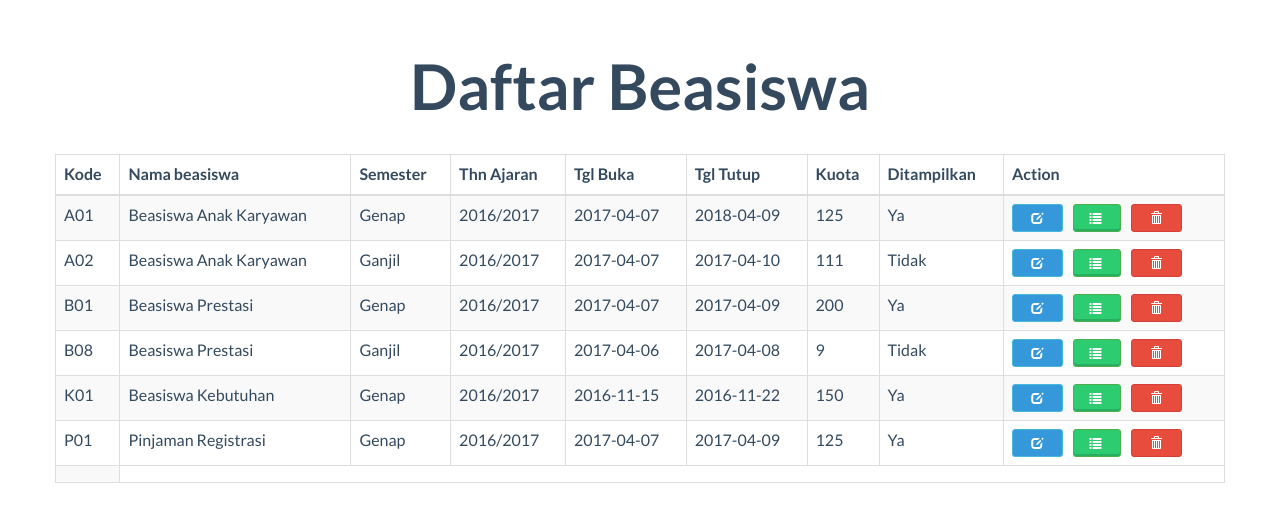
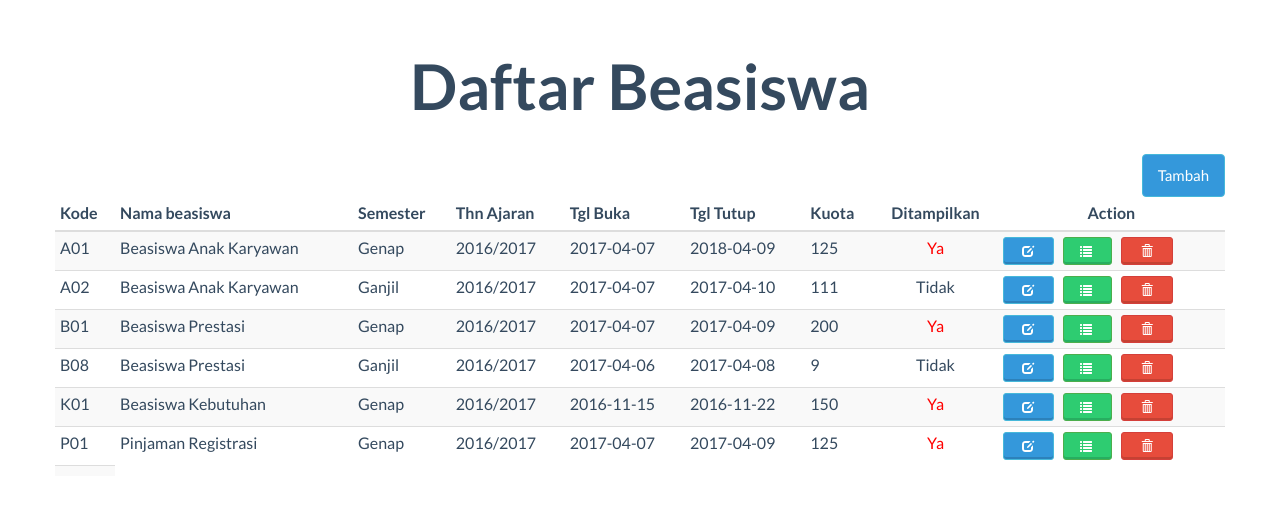
Before and after one commit to aamesaa/beasiswa, a PHP site: page /user_admin/Index.php in a window 1280 px wide. Shown: the part 60-582 px from the top of the page. Run offline with PHP 8.4, Linux system fonts and the light colour scheme; data comes from the database, SQL or seed files in the repository; some libraries are stand-ins or nearby versions.

Commit message:
minor adjustment

```diff
--- a/detail_beasiswa.php
+++ b/detail_beasiswa.php
@@ -16,7 +16,7 @@ date_default_timezone_set('Asia/Jakarta');
   <link href="css/bootstrap.min.css" rel="stylesheet">
   <link rel="stylesheet" href="https://maxcdn.bootstrapcdn.com/bootstrap/3.3.7/css/bootstrap.min.css">
   <script src="https://ajax.googleapis.com/ajax/libs/jquery/3.2.0/jquery.min.js"></script>
-  <script src="https://maxcdn.bootstrapcdn.com/bootstrap/3.3.7/js/bootstrap.min.js"></script>
+  <!--script src="https://maxcdn.bootstrapcdn.com/bootstrap/3.3.7/js/bootstrap.min.js"></script>
 
   <!-- Custom Google Web Font -->
   <link href="font-awesome/css/font-awesome.min.css" rel="stylesheet">
--- a/index.php
+++ b/index.php
@@ -18,7 +18,7 @@ date_default_timezone_set('Asia/Jakarta');
   <link href="css/bootstrap.min.css" rel="stylesheet">
   <link rel="stylesheet" href="https://maxcdn.bootstrapcdn.com/bootstrap/3.3.7/css/bootstrap.min.css">
   <script src="https://ajax.googleapis.com/ajax/libs/jquery/3.2.0/jquery.min.js"></script>
-  <script src="https://maxcdn.bootstrapcdn.com/bootstrap/3.3.7/js/bootstrap.min.js"></script>
+  <!--script src="https://maxcdn.bootstrapcdn.com/bootstrap/3.3.7/js/bootstrap.min.js"></script>
 
   <!-- Custom Google Web Font -->
   <link href="font-awesome/css/font-awesome.min.css" rel="stylesheet">
--- a/user_admin/Index.php
+++ b/user_admin/Index.php
@@ -13,12 +13,12 @@ $getDataBsw=mysqli_query($koneksi,"SELECT * FROM beasiswa");
   <!--CSS-->
   <!-- Bootstrap core CSS -->
   <link href="../css/bootstrap.min.css" rel="stylesheet">
-  <link rel="stylesheet" href="https://maxcdn.bootstrapcdn.com/bootstrap/3.3.7/..css/bootstrap.min.css">
+  <link rel="stylesheet" href="https://maxcdn.bootstrapcdn.com/bootstrap/3.3.7/css/bootstrap.min.css">
   <script src="https://ajax.googleapis.com/ajax/libs/jquery/3.2.0/jquery.min.js"></script>
-  <script src="https://maxcdn.bootstrapcdn.com/bootstrap/3.3.7/..../js/bootstrap.min.js"></script>
+  <!--script src="https://maxcdn.bootstrapcdn.com/bootstrap/3.3.7/js/bootstrap.min.js"></script>
 
   <!-- Custom Google Web Font -->
-  <link href="../css/font-awesome.min.css" rel="stylesheet">
+  <link href="../font-awesome/css/font-awesome.min.css" rel="stylesheet">
   <link href='http://fonts.googleapis.com/css?family=Lato:100,300,400,700,900,100italic,300italic,400italic,700italic,900italic' rel='stylesheet' type='text/css'>
   <link href='http://fonts.googleapis.com/css?family=Arvo:400,700' rel='stylesheet' type='text/css'>
 
@@ -71,7 +71,8 @@ $getDataBsw=mysqli_query($koneksi,"SELECT * FROM beasiswa");
       <br/>  <br/><br/>
       <h2 class="text-center">Daftar Beasiswa</h2>
       <br/>
-      <table class="table-striped table table-bordered">
+      <a href="form_create_beasiswa.php" class="btn btn-info pull-right">Tambah </a>
+      <table class="table-striped table table-condensed">
         <thead class="text-center">
           <th>Kode</th>
           <th>Nama beasiswa</th>
@@ -80,15 +81,17 @@ $getDataBsw=mysqli_query($koneksi,"SELECT * FROM beasiswa");
           <th>Tgl Buka</th>
           <th>Tgl Tutup</th>
           <th>Kuota</th>
-          <th>Ditampilkan</th>
-          <th>Action</th>
+          <th class="text-center">Ditampilkan</th>
+          <th class="text-center">Action</th>
         </thead>
         <tbody>
           <?php
           while ($rowBsw= mysqli_fetch_array($getDataBsw)){
             $ketTampil="Tidak";
+            $warna="#34495e";
             if($rowBsw['isTampil']==1){
               $ketTampil="Ya";
+              $warna="red";
             }
             echo'
             <tr>
@@ -99,28 +102,29 @@ $getDataBsw=mysqli_query($koneksi,"SELECT * FROM beasiswa");
             <td>'.$rowBsw['tgl_buka'].'</td>
             <td>'.$rowBsw['tgl_tutup'].'</td>
             <td>'.$rowBsw['kuota'].'</td>
-            <td>'.$ketTampil.'</td>
+            <td class="text-center" style="color:'.$warna.'">'.$ketTampil.'</td>
             <td>
             <!-- Trigger the modal with a button -->
-            <button type="button" class="btn btn-info btn-xs" style="padding-right:-20"data-toggle="modal" data-target="#myModal'.$rowBsw['kd_bsw'].'"> &nbsp &nbsp <span class="	glyphicon glyphicon-edit"></span></button>
+            <button type="button" class="btn btn-embossed btn-info btn-xs" style="padding-right:-20"data-toggle="modal" data-target="#myModal'.$rowBsw['kd_bsw'].'"> &nbsp &nbsp <span class="	glyphicon glyphicon-edit"></span></button>
             &nbsp
             <a href="detail_pendaftar.php?kd_bsw='.$rowBsw['kd_bsw'].'" class="btn btn-success btn-embossed btn-xs" style="text-decoration: none">&nbsp &nbsp<span class="glyphicon glyphicon-list"></span></a>
             &nbsp
-            <button class="btn btn-danger btn-xs">&nbsp &nbsp <span class="glyphicon glyphicon-trash"></span></button>
+            <button class="btn btn-danger btn-embossed btn-xs">&nbsp &nbsp <span class="glyphicon glyphicon-trash"></span></button>
 
             <!-- Modal -->
             <div class="modal fade" id="myModal'.$rowBsw['kd_bsw'].'" role="dialog">
               <div class="modal-dialog modal-lg">
                 <div class="modal-content">
                   <div class="modal-header">
-                    <button type="button" class="close" data-dismiss="modal">&times;</button>
+                    <button type="button" class="close" data-dismiss="modal" style="color:#34495e;">&times;</button>
                     <h4 class="modal-title">Edit Beasiswa</h4>
                   </div>
                   <div class="modal-body">
                   <div class="container">
+
                   <form class="form-horizontal">
                     <div class="form-group">
-                      <label class="control-label col-sm-2" for="namabsw">Nama Beasiswa:</label>
+                      <label class="control-label col-sm-2" for="namabsw">Nama Beasiswa :</label>
                       <div class="col-sm-6">
                         <input type="text" class="form-control" id="namabsw" name="namabsw" value="'.$rowBsw['nama_bsw'].'">
                       </div>
@@ -190,16 +194,16 @@ $getDataBsw=mysqli_query($koneksi,"SELECT * FROM beasiswa");
                     <div class="form-group">
 
                     </div>
-                    <div class="form-group">
-                      <div class="col-sm-offset-2 col-sm-10">
-                        <button type="submit" class="btn btn-success">Submit</button>
-                      </div>
-                    </div>
-                  </form>
+
                   </div>
                   </div>
                   <div class="modal-footer">
-                    <button type="button" class="btn btn-danger" data-dismiss="modal">Close</button>
+                  <div class="form-group">
+                    <div class="col-sm-offset-2 col-sm-10">
+                      <button type="submit" class="btn btn-embossed btn-info">Submit</button>
+                    </div>
+                  </div>
+                </form>
                   </div>
                 </div>
               </div>
```
Also changed, not shown: detail_seleksi.php (+5 -4 lines).
